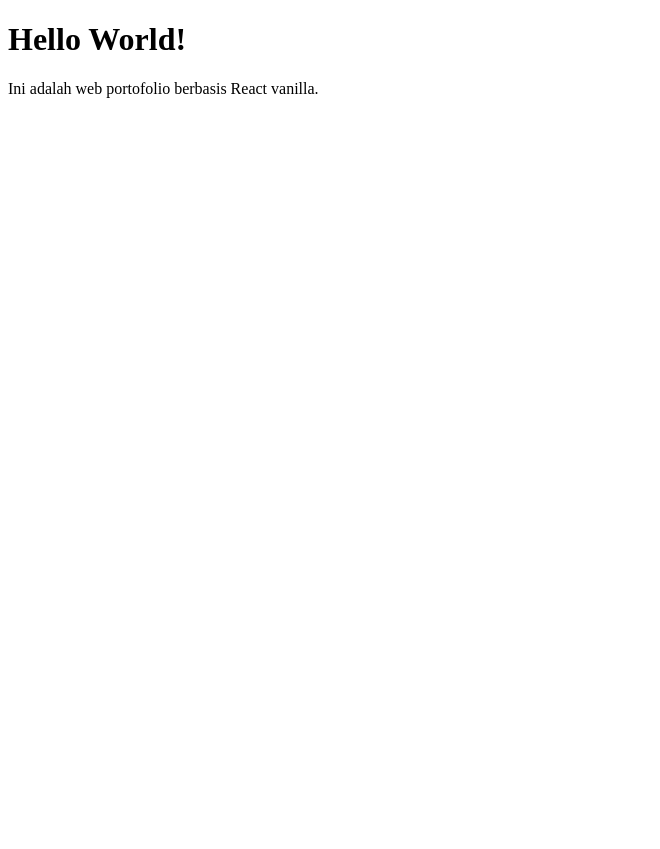
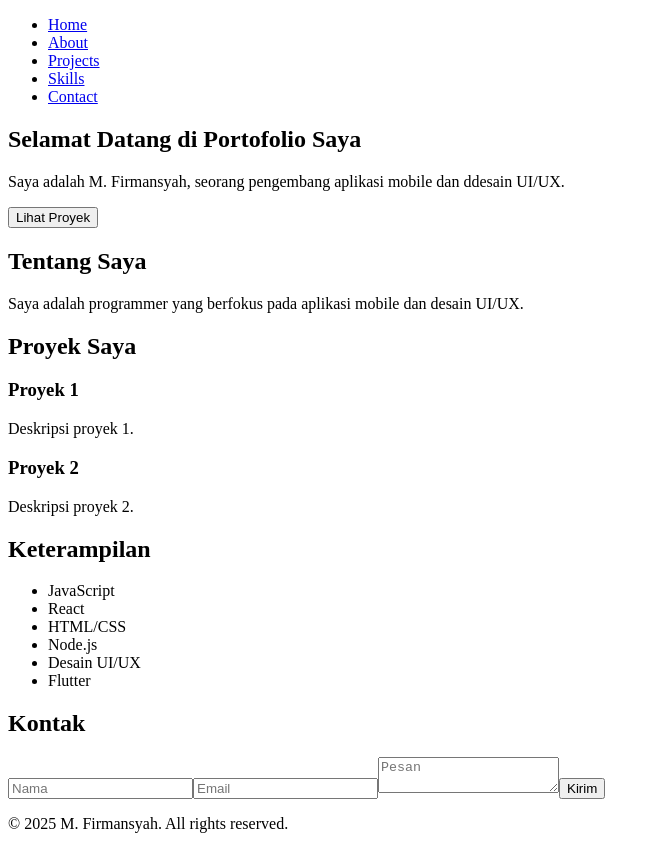
Before and after one commit to Firmank123/portofolio, a React app: page / in a window 1280 px wide. Shown: the whole page, without its empty margins (0-660 px from the left). Before the commit the page ends 800 px from the top, so only its background shows below. Built offline with nearby package versions, Linux system fonts and the light colour scheme.

Commit message:
Create barebone components
Signed-off-by: Firmank123 <firmankediri123@gmail.com>

```diff
--- a/src/App.jsx
+++ b/src/App.jsx
@@ -1,10 +1,22 @@
 import React from 'react';
+import Header from './components/Header.jsx';
+import Hero from './components/Hero.jsx';
+import About from './components/About.jsx';
+import Projects from './components/Projects.jsx';
+import Skills from './components/Skills.jsx';
+import Contact from './components/Contact.jsx';
+import Footer from './components/Footer.jsx';
 
 function App() {
   return (
     <div>
-      <h1>Hello World!</h1>
-      <p>Ini adalah web portofolio berbasis React vanilla.</p>
+      <Header />
+      <Hero />
+      <About />
+      <Projects />
+      <Skills />
+      <Contact />
+      <Footer />
     </div>
   );
 }
--- /dev/null
+++ b/src/components/About.jsx
@@ -0,0 +1,12 @@
+import React from 'react';
+
+function About() {
+  return (
+    <section id="about">
+      <h2>Tentang Saya</h2>
+      <p>Saya adalah programmer yang berfokus pada aplikasi mobile dan desain UI/UX.</p>
+    </section>
+  );
+}
+
+export default About;
--- /dev/null
+++ b/src/components/Contact.jsx
@@ -0,0 +1,17 @@
+import React from 'react';
+
+function Contact() {
+  return (
+    <section id="contact">
+      <h2>Kontak</h2>
+      <form>
+        <input type="text" placeholder="Nama" />
+        <input type="email" placeholder="Email" />
+        <textarea placeholder="Pesan"></textarea>
+        <button type="submit">Kirim</button>
+      </form>
+    </section>
+  );
+}
+
+export default Contact;
--- /dev/null
+++ b/src/components/Footer.jsx
@@ -0,0 +1,11 @@
+import React from 'react';
+
+function Footer() {
+  return (
+    <footer>
+      <p>&copy; 2025 M. Firmansyah. All rights reserved.</p>
+    </footer>
+  );
+}
+
+export default Footer;
--- /dev/null
+++ b/src/components/Header.jsx
@@ -0,0 +1,19 @@
+import React from 'react';
+
+function Header() {
+  return (
+    <header>
+      <nav>
+        <ul>
+          <li><a href="#home">Home</a></li>
+          <li><a href="#about">About</a></li>
+          <li><a href="#projects">Projects</a></li>
+          <li><a href="#skills">Skills</a></li>
+          <li><a href="#contact">Contact</a></li>
+        </ul>
+      </nav>
+    </header>
+  );
+}
+
+export default Header;
--- /dev/null
+++ b/src/components/Hero.jsx
@@ -0,0 +1,13 @@
+import React from 'react';
+
+function Hero() {
+  return (
+    <section id="home">
+      <h1>Selamat Datang di Portofolio Saya</h1>
+      <p>Saya adalah M. Firmansyah, seorang pengembang aplikasi mobile dan ddesain UI/UX.</p>
+      <button>Lihat Proyek</button>
+    </section>
+  );
+}
+
+export default Hero;
--- /dev/null
+++ b/src/components/Projects.jsx
@@ -0,0 +1,21 @@
+import React from 'react';
+
+function Projects() {
+  return (
+    <section id="projects">
+      <h2>Proyek Saya</h2>
+      <div>
+        <div>
+          <h3>Proyek 1</h3>
+          <p>Deskripsi proyek 1.</p>
+        </div>
+        <div>
+          <h3>Proyek 2</h3>
+          <p>Deskripsi proyek 2.</p>
+        </div>
+      </div>
+    </section>
+  );
+}
+
+export default Projects;
--- /dev/null
+++ b/src/components/Skills.jsx
@@ -0,0 +1,19 @@
+import React from 'react';
+
+function Skills() {
+  return (
+    <section id="skills">
+      <h2>Keterampilan</h2>
+      <ul>
+        <li>JavaScript</li>
+        <li>React</li>
+        <li>HTML/CSS</li>
+        <li>Node.js</li>
+        <li>Desain UI/UX</li>
+        <li>Flutter</li>
+      </ul>
+    </section>
+  );
+}
+
+export default Skills;
```
